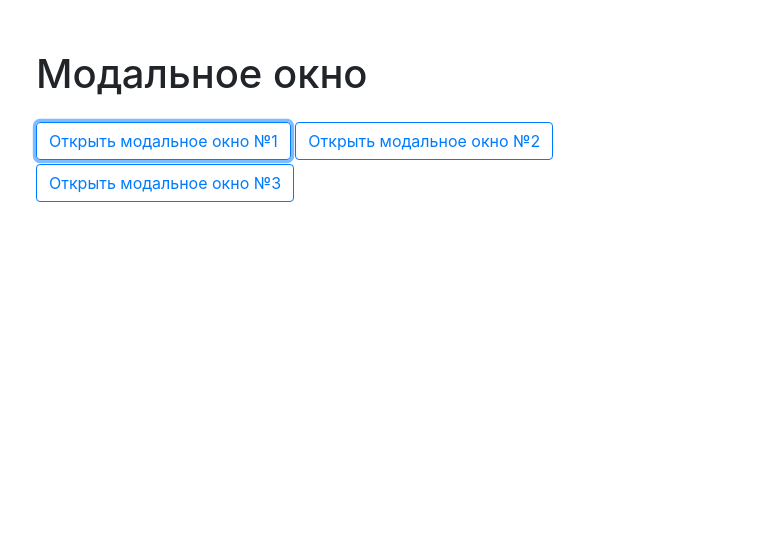
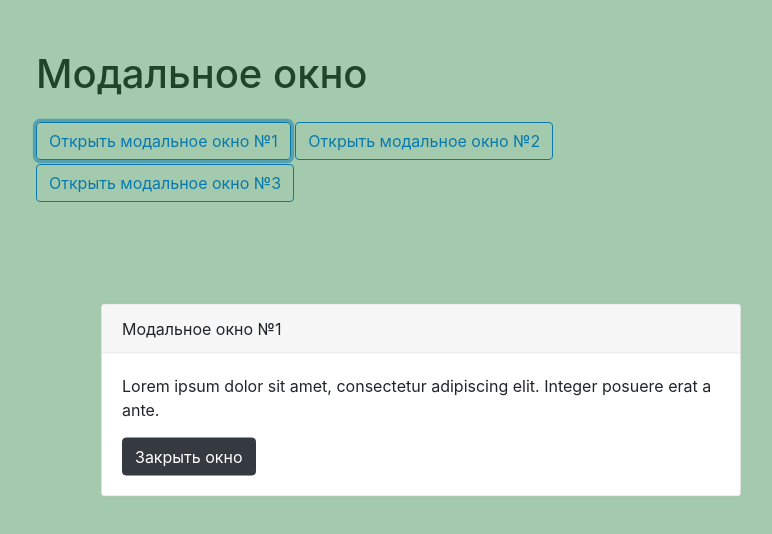
Before and after one commit to kitOl/js-starter, a plain HTML site: page 04-modal.html in a window 1280 px wide. Both pictures are taken after a click on the button "Открыть модальное окно №1". Shown: the whole page, without its empty margins (219-991 px from the left). Drawn offline with Linux system fonts and the light colour scheme.

Commit message:
add js modal windows

```diff
--- a/css/main.css
+++ b/css/main.css
@@ -18,7 +18,7 @@ body {
   left: 0;
   right: 0;
   bottom: 0;
-  background-color: rgba(8, 112, 32, 0.69);
+  background-color: rgba(21, 119, 44, 0.39);
 }
 
 .modal-window {
--- a/js/04-modal.js
+++ b/js/04-modal.js
@@ -0,0 +1,24 @@
+const modalBtns = document.querySelectorAll("[data-modal-button]");
+
+modalBtns.forEach(function (button) {
+  button.addEventListener("click", function () {
+    console.log(this.dataset.modalButton);
+    const modalWindow = document.querySelector("#" + this.dataset.modalButton);
+    modalWindow.classList.remove("hidden");
+
+    modalWindow.addEventListener("click", function () {
+      modalWindow.classList.add("hidden");
+    });
+
+    modalWindow
+      .querySelector(".modal-window")
+      .addEventListener("click", function (e) {
+        e.stopPropagation();
+      });
+
+    const closeBtn = modalWindow.querySelector("[data-modal-close]");
+    closeBtn.addEventListener("click", function () {
+      modalWindow.classList.add("hidden");
+    });
+  });
+});
```
